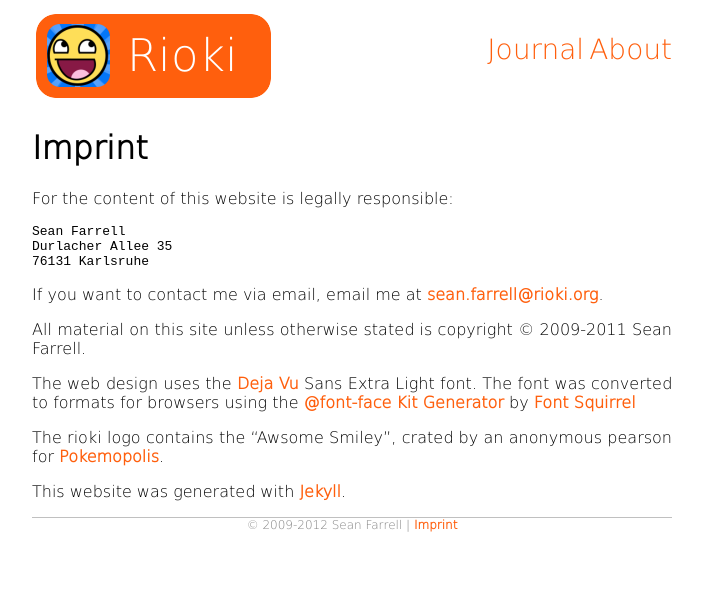
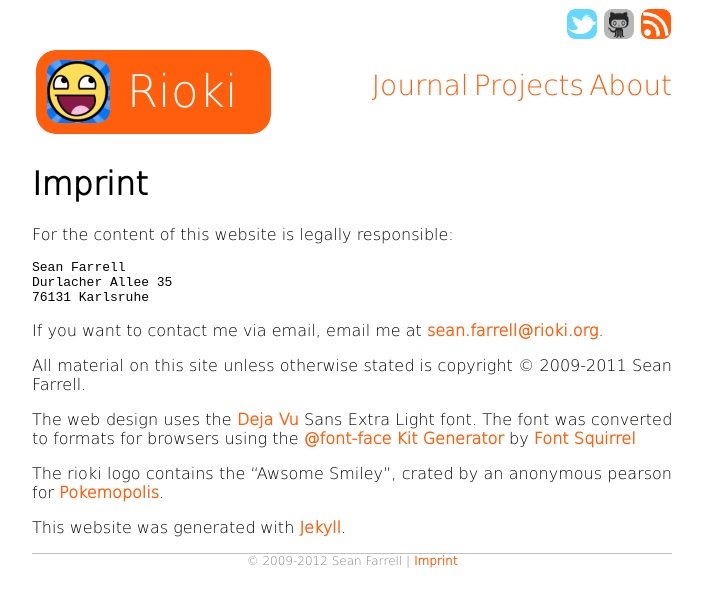
Before and after one commit to rioki/www.rioki.org, a Jekyll site: the page built from imprint.md, in a window 1280 px wide. Shown: the top 607 px of the page, without its empty margins (288-990 px from the left). Built offline with Jekyll 4.4.1, drawn with Linux system fonts in a browser that asks for light colours; Markdown is read by kramdown in place of the engine named in the settings.

Commit message:
Adds social media icons.

```diff
--- a/_layouts/default.html
+++ b/_layouts/default.html
@@ -20,10 +20,16 @@
     </head>
     <body>
         <div id="page">
+            <div id="social">
+              <span id="twitter"><a href="http://www.twitter.com/rioki1337"><img src="/design/twitter.png" alt="rioki@twitter." /></a></span>
+              <span id="github"><a href="http://www.github.com/rioki"><img src="/design/github.png" alt="rioki@github" /></a></span>
+              <span id="rss"><a href="/atom.xml"><img src="/design/rss.png" alt="atom feed" /></a></span>
+            </div>
             <div id="header">
                 <div id="site_title"><a href="/"><img src="/design/rioki.png" alt="Rioki" /></a></div>
                 <div id="topmenu">
                     <a href="/journal.html">Journal</a>
+                    <a href="/projects.html">Projects</a>
                     <a href="/about.html">About</a>
                 </div>
             </div>
--- a/design/screen.css
+++ b/design/screen.css
@@ -39,10 +39,16 @@ img {
 
 #header {
     height: 100px;
+    clear: both;
 }
 
 #site_title {
     float: left;
+}
+
+#social {
+    clear: both;
+    text-align: right;
 }
 
 #topmenu {
@@ -57,6 +63,7 @@ img {
 
 #content {
     text-align: justify;
+    clear: both;
 }
 
 #content img {
```
Also changed, not shown: design/github.png (added), design/rss.png (added), design/twitter.png (added).
